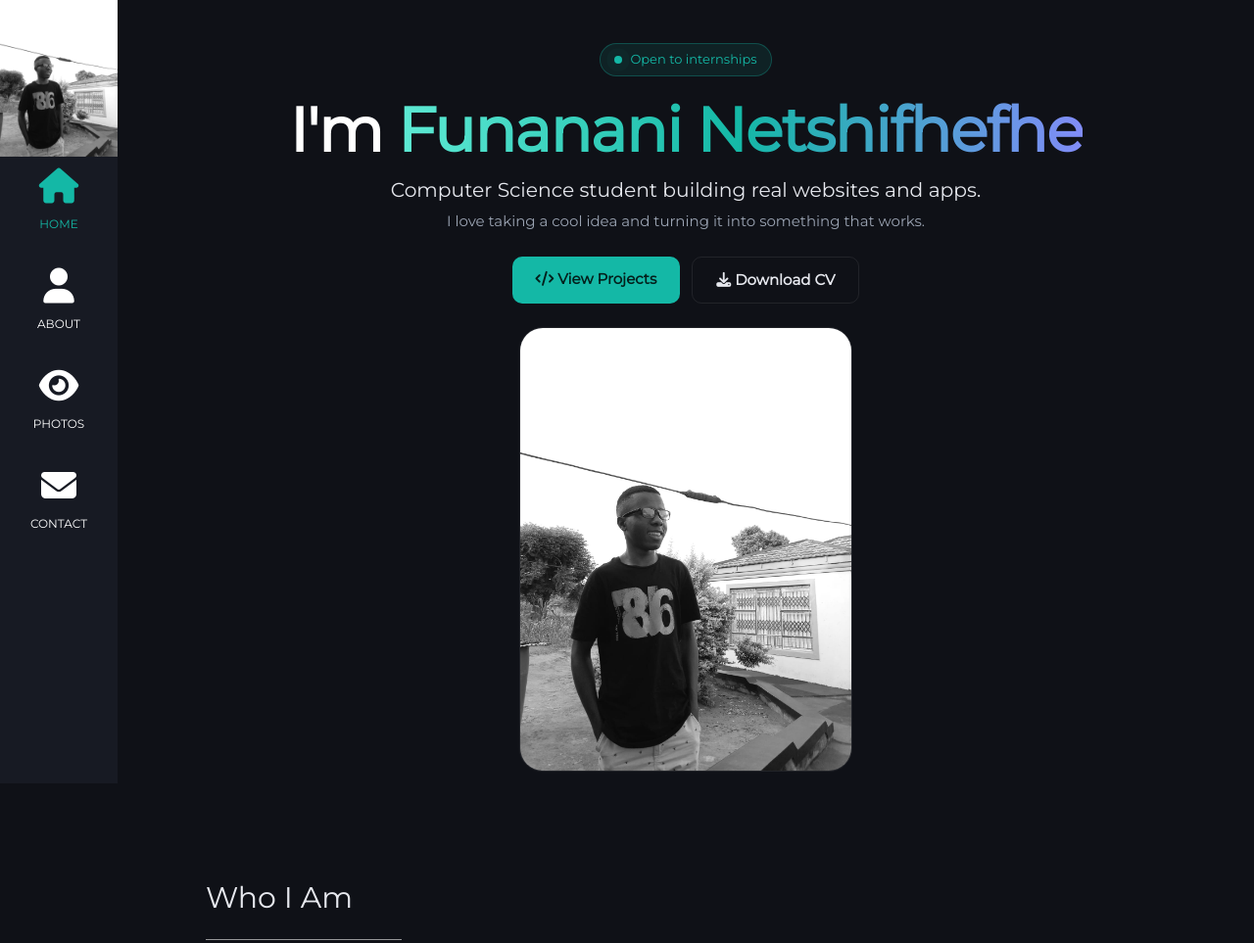
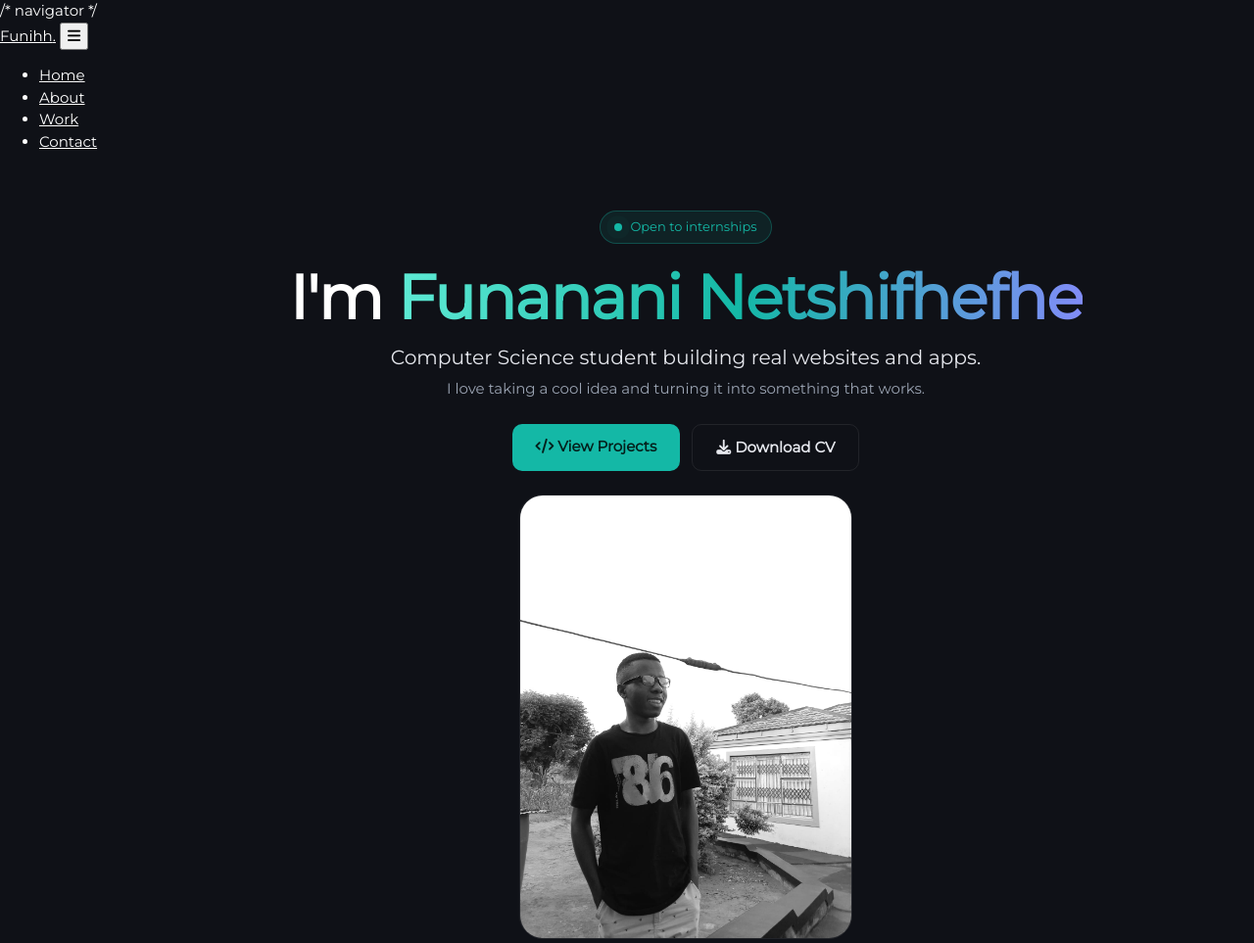
Before and after one commit to funifrank67-coder/funihh-portfolio, a plain HTML site: page index.html in a window 1280 px wide. Shown: the top 963 px of the page at 98% size. Drawn offline with nearby package versions, Linux system fonts and the light colour scheme.

Commit message:
chaing navigation and additing a scripts

```diff
--- a/index.html
+++ b/index.html
@@ -27,7 +27,7 @@ body, h1,h2,h3,h4,h5,h6 {font-family: "Montserrat", sans-serif}
 .w3-row-padding img {margin-bottom: 12px}
 /* Set the width of the sidebar to 120px */
 .w3-sidebar {width: 120px;background: #222;}
-/* Add a left margin to the "page content" that matches the width of the sidebar (120px) */
+
 #main {margin-left: 120px}
 /* Remove margins from "page content" on small screens */
 @media only screen and (max-width: 600px) {#main {margin-left: 0}}
@@ -38,39 +38,21 @@ body, h1,h2,h3,h4,h5,h6 {font-family: "Montserrat", sans-serif}
 <meta name="google-site-verification" content="I4Qt91L1WDZPlanw6gZQCw0IV8rONT2wvukr42f18sA" />
 </head>
 <body class="w3-black">
-
-<!-- Icon Bar -->
-<nav class="w3-sidebar w3-bar-block w3-small w3-hide-small w3-center">
-  <!-- Avatar image in top left corner -->
-  <img src="images/profile.jpeg" alt="Funanani Netshifhefhe" style="width:100%">
-  <a href="#" class="w3-bar-item w3-button w3-padding-large w3-black">
-    <i class="fa fa-home w3-xxlarge"></i>
-    <p>HOME</p>
-  </a>
-  <a href="#about" class="w3-bar-item w3-button w3-padding-large w3-hover-black">
-    <i class="fa fa-user w3-xxlarge"></i>
-    <p>ABOUT</p>
-  </a>
-  <a href="#photos" class="w3-bar-item w3-button w3-padding-large w3-hover-black">
-    <i class="fa fa-eye w3-xxlarge"></i>
-    <p>PHOTOS</p>
-  </a>
-  <a href="#contact" class="w3-bar-item w3-button w3-padding-large w3-hover-black">
-    <i class="fa fa-envelope w3-xxlarge"></i>
-    <p>CONTACT</p>
-  </a>
+  /* navigator */
+<nav class="site-nav" id="siteNav">
+  <div class="nav-inner">
+    <a href="#home" class="nav-brand">Funihh<span>.</span></a>
+    <button class="nav-toggle" id="navToggle" aria-label="Toggle menu" aria-expanded="false">
+      <i class="fa-solid fa-bars"></i>
+    </button>
+    <ul class="nav-links" id="navLinks">
+      <li><a href="#home">Home</a></li>
+      <li><a href="#about">About</a></li>
+      <li><a href="#photos">Work</a></li>
+      <li><a href="#contact">Contact</a></li>
+    </ul>
+  </div>
 </nav>
-
-<!-- Navbar on small screens  -->
-<div class="w3-top w3-hide-large w3-hide-medium" id="myNavbar">
-  <div class="w3-bar w3-black w3-opacity w3-hover-opacity-off w3-center w3-small">
-    <a href="#" class="w3-bar-item w3-button" style="width:25% !important">HOME</a>
-    <a href="#about" class="w3-bar-item w3-button" style="width:25% !important">ABOUT</a>
-    <a href="#photos" class="w3-bar-item w3-button" style="width:25% !important">PHOTOS</a>
-    <a href="#contact" class="w3-bar-item w3-button" style="width:25% !important">CONTACT</a>
-  </div>
-</div>
-
 <!-- Page Content -->
 <div class="w3-padding-large" id="main">
   <!-- Header/Home -->
@@ -328,5 +310,23 @@ Ha-Lambani | Limpopo | South Africa
 <!-- END PAGE CONTENT -->
 </div>
 
+<!-- scripts-->
+  <script>
+  const navToggle = document.getElementById("navToggle");
+  const navLinks = document.getElementById("navLinks");
+
+  navToggle.addEventListener("click", () => {
+    const open = navLinks.classList.toggle("open");
+    navToggle.setAttribute("aria-expanded", open);
+  });
+
+  navLinks.querySelectorAll("a").forEach((link) => {
+    link.addEventListener("click", () => {
+      navLinks.classList.remove("open");
+      navToggle.setAttribute("aria-expanded", "false");
+    });
+  });
+</script>
+
 </body>
 </html>
```
